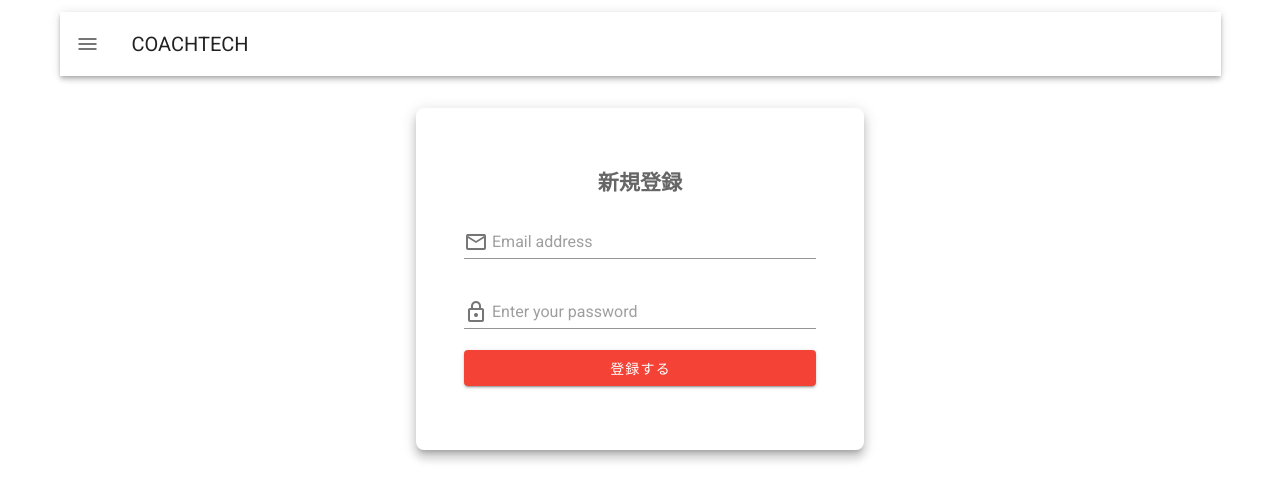
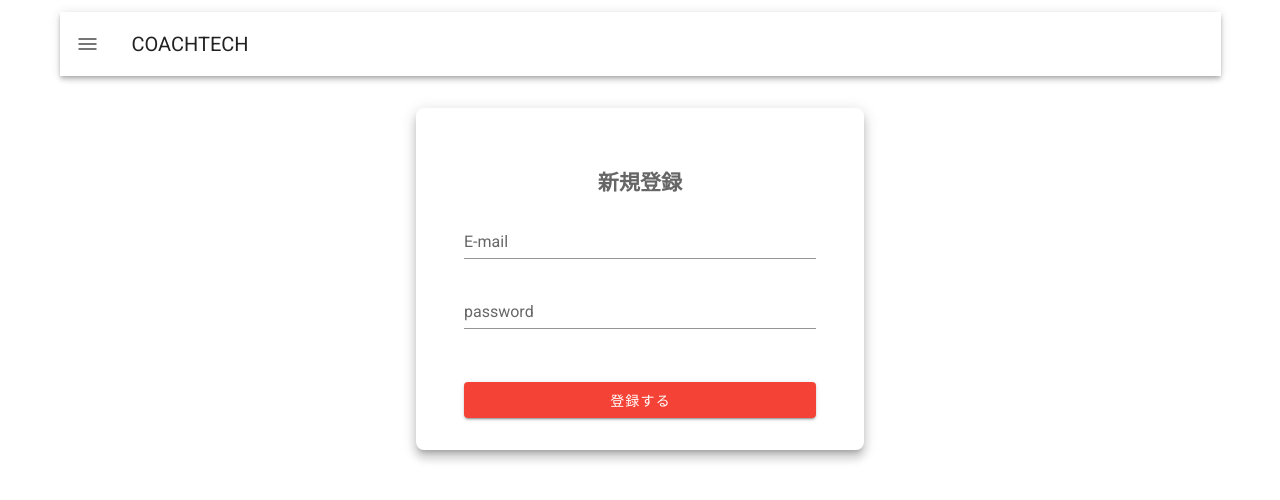
Before and after one commit to Sss-Okubo/FurimaApp, a Nuxt app: page /register in a window 1280 px wide. Shown: the top 500 px of the page. Built offline with nearby package versions, Linux system fonts and the light colour scheme.

Commit message:
新規登録画面のバリデーションを追加

```diff
--- a/pages/register.vue
+++ b/pages/register.vue
@@ -1,45 +1,24 @@
 <template>
-  <div>
-    <v-card
-      class="mx-auto pa-12 pb-8"
-      elevation="8"
-      max-width="448"
-      rounded="lg"
-    >
-    <v-card-text>
-      <h2 class="text-center"> 新規登録</h2>
-    </v-card-text>
-    <v-text-field
-      density="compact"
-      placeholder="Email address"
-      prepend-inner-icon="mdi-email-outline"
-      variant="outlined"
-      v-model="email" type="email" required
-    >
-    </v-text-field>
-    <v-text-field
-      :append-inner-icon="visible ? 'mdi-eye-off' : 'mdi-eye'"
-      :type="visible ? 'text' : 'password'"
-      density="compact"
-      placeholder="Enter your password"
-      prepend-inner-icon="mdi-lock-outline"
-      variant="outlined"
-      @click:append-inner="visible = !visible"
-      v-model="password" type="password" required
-    >
-    </v-text-field>
-    <v-btn
-      block
-      class="mb-8"
-      color="red" dark
-      size="large"
-      variant="tonal"
-      @click="register"
-    >
-      登録する
-    </v-btn>
+  <v-form ref="form" v-model="valid" lazy-validation>
+    <v-card class="mx-auto pa-12 pb-8" elevation="8" max-width="448" rounded="lg">
+      <v-card-text>
+        <h2 class="text-center"> 新規登録</h2>
+      </v-card-text>
+      <v-text-field v-model="email" :rules="emailRules" label="E-mail" required @focus="hideAlert"></v-text-field>
+
+      <v-text-field v-model="password" :rules="passwordRules" label="password" required
+        @focus="hideAlert"></v-text-field>
+
+      <v-alert v-if="showAlert" border="right" colored-border type="error" elevation="2" v-model="password"
+        style="font-size: 10px;" class="mt-5">
+        {{ alertMessage }}
+      </v-alert>
+
+      <v-btn block class="mt-8" color="red" dark size="large" @click="register">
+        登録する
+      </v-btn>
     </v-card>
-  </div>
+  </v-form>
 </template>
 
 <script>
@@ -48,8 +27,19 @@ export default {
   layout: 'other',
   data() {
     return {
-      email: null,
-      password: null,
+      valid: true,
+      showAlert: false,
+      alertMessage: null,
+      email: "",
+      emailRules: [
+        v => !!v || 'E-mail is required',
+        v => /.+@.+\..+/.test(v) || 'E-mail must be valid',
+      ],
+      password: "",
+      passwordRules: [
+        v => !!v || 'Password is required',
+        v => (v && v.length >= 6) || 'Password must be at least 6 characters',
+      ],
     };
   },
   methods: {
@@ -67,7 +57,8 @@ export default {
 
     register() {
       if (!this.email || !this.password) {
-        alert("メールアドレスまたはパスワードが入力されていません。");
+        this.alertMessage = "メールアドレスまたはパスワードが入力されていません。";
+        this.showAlert = true;
         return;
       }
       firebase
@@ -77,26 +68,43 @@ export default {
           // Usersテーブルにデータを作成
           this.createUser();
           // TOPページに遷移
-          this.$router.replace("/");
+          this.$router.push('/', () => { });
         })
         .catch((error) => {
           switch (error.code) {
             case "auth/invalid-email":
-              alert("メールアドレスの形式が違います。");
+              this.alertMessage = "メールアドレスの形式が違います。";
+              this.showAlert = true;
               break;
             case "auth/email-already-in-use":
-              alert("このメールアドレスはすでに使われています。");
+              this.alertMessage = "このメールアドレスはすでに使われています。";
+              this.showAlert = true;
               break;
             case "auth/weak-password":
-              alert("パスワードは6文字以上で入力してください。");
+              this.alertMessage = "パスワードは6文字以上で入力してください。";
+              this.showAlert = true;
               break;
             default:
-              alert("エラーが起きました。しばらくしてから再度お試しください。");
+              this.alertMessage = "登録できませんでした。しばらくしてから再度お試しください。";
+              this.showAlert = true;
               console.log(error.code)
               break;
           }
         });
     },
+    validate() {
+      this.$refs.form.validate()
+    },
+    reset() {
+      this.$refs.form.reset()
+    },
+    resetValidation() {
+      this.$refs.form.resetValidation()
+    },
+    hideAlert() {
+      // テキストフィールドがフォーカスを受け取ったときにアラートを非表示にする
+      this.showAlert = false;
+    }
   },
 };
 </script>
```
